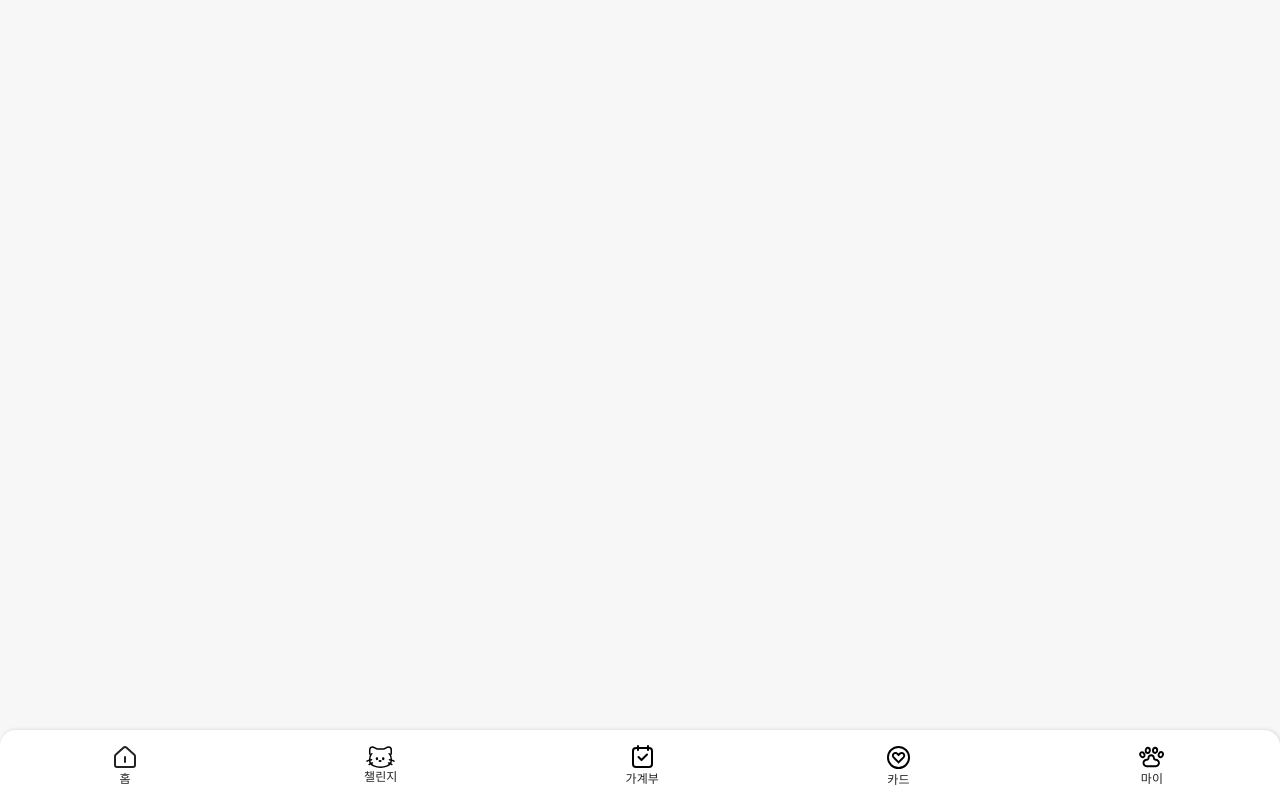
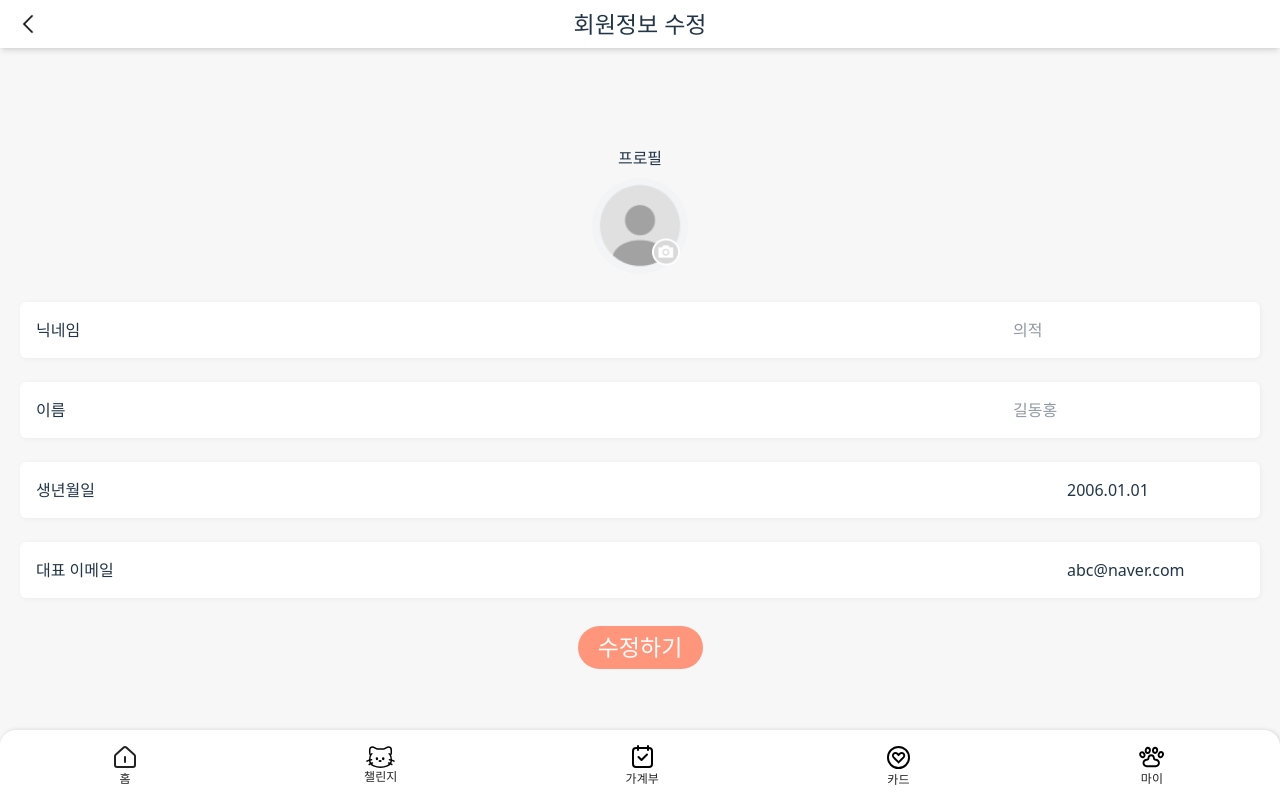
Before and after one commit to jeon-cola/tikkeulnyang, a React (Vite) app in the folder FE/: page /mypage/correction in a window 1280 px wide. Built offline with nearby package versions, Linux system fonts and the light colour scheme.

Commit message:
Feat: 회원 정보 수정 페이지

```diff
--- a/FE/src/App.css
+++ b/FE/src/App.css
@@ -1,6 +1,7 @@
 @import "tailwindcss";
 
 #root {
+  width: 100%;
   max-width: 1280px;
   margin: 0 auto;
   padding: 20px;
--- /dev/null
+++ b/FE/src/components/CustomBackHeader.jsx
@@ -0,0 +1,13 @@
+export default function CustomBackHeader({ title }) {
+    return (
+      <header className="w-full h-12 bg-white shadow-md fixed top-0 left-0 right-0 z-50 flex justify-center">
+        <div className="absolute left-4 h-full flex items-center">
+          <img src="/Back.svg" alt="뒤로가기" className="h-6 w-6" />
+        </div>
+
+        <div className="h-full flex items-center">
+          <p className="text-[23px] font-bold">{title}</p>
+        </div>
+      </header>
+    );
+  }
--- a/FE/src/components/CustomCalendar.jsx
+++ b/FE/src/components/CustomCalendar.jsx
@@ -7,7 +7,7 @@ export default function CustomCalendar() {
   const [value, setValue] = useState(new Date());
 
   return (
-    <div>
+    <div className="max-w-[320px]">
       <Calendar
         onChange={setValue}
         value={value}
--- a/FE/src/features/ledger/PersonalLedger.jsx
+++ b/FE/src/features/ledger/PersonalLedger.jsx
@@ -6,7 +6,7 @@ import purseImg from "./assets/purse.png"
 
 export default function PersonalLedger() {
   return (
-    <div>
+    <div className="w-full">
       <Container>
         <Box text="유저님의 가계부" variant="title" />
         <Box text="예산 설정하러 가기" variant="highlight">
--- a/FE/src/features/mypage/components/Correction.jsx
+++ b/FE/src/features/mypage/components/Correction.jsx
@@ -1,7 +1,64 @@
-export default function Correction () {
-    return(
-        <div>
+import { useState } from "react"
+import CustomBackHeader from "../../../components/CustomBackHeader"
+import baseImg from "/userProfile.png"
 
+export default function Correction() {
+    const [userImg, setUserImg] = useState(baseImg)
+    const [userNickName, setUserNcikName] = useState("의적");
+    const [userName, setUserName] = useState("길동홍");
+    const [userEmail, setUserEmail] = useState("abc@naver.com")
+    const [userBirth, setUserBirth] = useState("2006.01.01")
+    const [correctionCheck, setCorrectionCheck] = useState(false)
+
+    function CorrectionHandler(e){
+        e.preventDefault();
+        setCorrectionCheck(!correctionCheck)
+    };
+
+    return (
+        <div className="flex flex-col gap-7 min-w-[345px]">
+            <CustomBackHeader title="회원정보 수정" />
+            <div className="w-full px-4 mt-16">
+                <p className="font-medium mb-2">프로필</p>
+                <div className="relative w-24 h-24 mx-auto">
+                    {/* 프로필 이미지 */}
+                    <div className="w-full h-full rounded-full bg-gray-100 flex items-center justify-center overflow-hidden">
+                        <img src={userImg} alt="프로필 이미지" className="w-full h-full object-cover "/>
+                    </div>
+
+                    {/* 카메라 아이콘 */}
+                    <div className="absolute bottom-0 right-0  rounded-full p-2">
+                        <img src="/camera.png" alt="카메라" className="w-7 h-7" />
+                    </div>
+                </div>
+            </div>
+
+                {/* 유저 정보 창 */}
+                <div className="w-full flex flex-col gap-6">
+                    <div className="w-full bg-white shadow-[1px_1px_5px_rgba(0,0,0,0.05)] rounded-[6px] flex items-center p-4 justify-between ">
+                        <p >닉네임</p>
+                        <input type="text" placeholder={userNickName} readOnly={!correctionCheck} />
+                    </div>
+                    <div className="w-full bg-white shadow-[1px_1px_5px_rgba(0,0,0,0.05)] rounded-[6px] flex items-center p-4 justify-between ">
+                        <p >이름</p>
+                        <input type="text" placeholder={userName} readOnly={!correctionCheck} />
+                    </div>
+                    <div className="w-full bg-white shadow-[1px_1px_5px_rgba(0,0,0,0.05)] rounded-[6px] flex items-center p-4 justify-between ">
+                        <p >생년월일</p>
+                        <div className="w-[177px]">
+                            <p className="text-left">{userBirth}</p>
+                        </div>
+                    </div>
+                    <div className="w-full bg-white shadow-[1px_1px_5px_rgba(0,0,0,0.05)] rounded-[6px] flex items-center p-4 justify-between ">
+                        <p >대표 이메일</p>
+                        <div className="w-[177px]">
+                            <p className="text-left">{userEmail}</p>
+                        </div>
+                    </div>
+                </div>
+                <div className="w-full flex justify-center">
+                    <button onClick={CorrectionHandler}>{!correctionCheck? "수정하기" : "저장하기"}</button>
+                </div>
         </div>
     )
 }
--- a/FE/src/features/mypage/components/MyPageMenu.jsx
+++ b/FE/src/features/mypage/components/MyPageMenu.jsx
@@ -1,4 +1,5 @@
 import { useState } from "react"
+import { Link } from "react-router-dom";
 import userProfile from "/userProfile.png"
 import CorrectionIcon from "../assets/CorrectionIcon";
 import MyCatIcon from "../assets/MyCatIcon";
@@ -7,7 +8,7 @@ import CardIcon from "../assets/CardIcon";
 import ReportIcon from "../assets/ReportIcon";
 import "../../../components/CustomHeader"
 import CustomHeader from "../../../components/CustomHeader";
-import YellowCat from "../../../../public/YellowCat";
+import YellowCat from "../../../../public/YellowCat.jsx";
 
 export default function MyPageMenu() {
   const [userImage, setUserImage] = useState(userProfile);
@@ -45,7 +46,7 @@ export default function MyPageMenu() {
         </div>
 
         {/* 챌린지 현황 */}
-        <div className="relative"> {/* 전체를 감싸는 컨테이너 */}
+        <div className="relative">
           <p className="text-left font-semibold">첼린지 현황</p>
 
           {/* 박스 */}
@@ -74,6 +75,7 @@ export default function MyPageMenu() {
 
         <div className="flex flex-col gap-4">
           {/* 회원정보 수정 */}
+          <Link to="correction">
             <div className="w-full bg-white shadow-[1px_1px_5px_rgba(0,0,0,0.05)] rounded-[6px] flex gap-5 items-center p-4">
               <div className="mr-4">
                 <CorrectionIcon/>
@@ -82,6 +84,7 @@ export default function MyPageMenu() {
                   <p className="font-regular">회원정보 수정</p>
                 </div>
             </div>
+          </Link>
 
           {/* 내 고양이 */}
           <div className="w-full bg-white shadow-[1px_1px_5px_rgba(0,0,0,0.05)] rounded-[6px] flex gap-5 items-center p-4">
--- a/FE/src/features/mypage/myPageMain.jsx
+++ b/FE/src/features/mypage/myPageMain.jsx
@@ -1,11 +1,12 @@
 import { Route, Routes } from "react-router-dom";
 import MyPageMenu from "./components/MyPageMenu";
+import Correction from "./components/Correction";
 
 export default function MyPageMain(){
     return(
         <Routes>
             <Route path="/" element={<MyPageMenu/>}/>
-            <Route/>
+            <Route path="correction" element={<Correction/>}/>
         </Routes>
     )
 }
--- a/FE/src/index.css
+++ b/FE/src/index.css
@@ -34,7 +34,7 @@
 
 a {
   font-weight: 500;
-  color: #646cff;
+  color: #242424;
   text-decoration: inherit;
 }
 a:hover {
```
Also changed, not shown: FE/public/Back.svg (added), FE/public/camera.png (added). Lines whose indentation alone changed are shown as unchanged.
